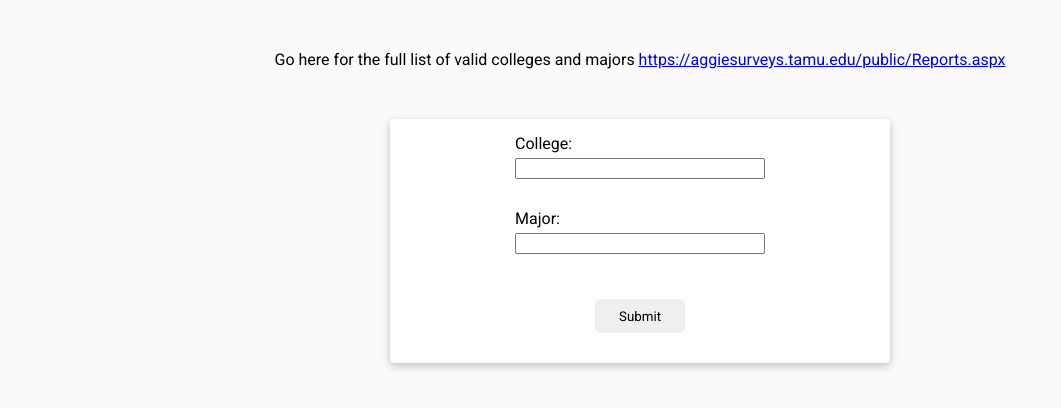
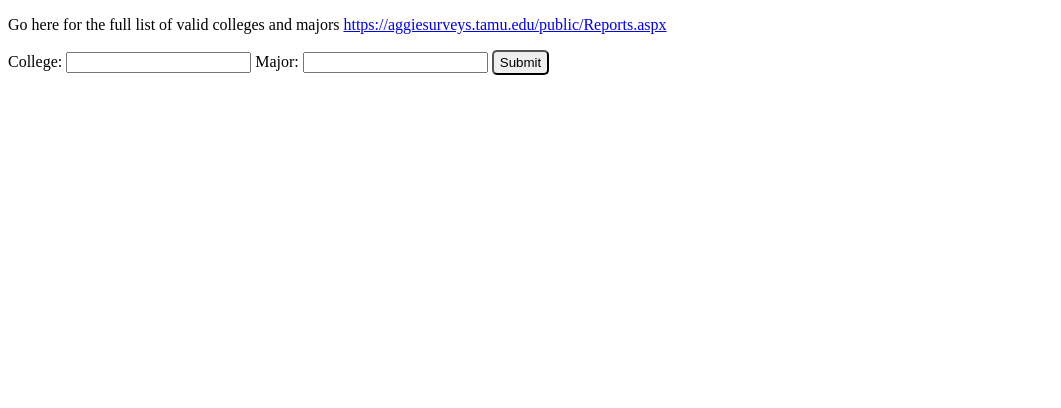
Before and after one commit to Kswierk/TamuJobWebscraper, a website: page public/index.html in a window 1280 px wide. Shown: the whole page, without its empty margins (0-1061 px from the left). Drawn offline with Linux system fonts and the light colour scheme.

Commit message:
Revert "Merge pull request #5 from Kswierk/add-css-styling"
This reverts commit 233d0347bd8b1d27e60f496f47c009d52570d662, reversing
changes made to a6732e42929abfd5a62dfa4dff526e5f85fde33e.

```diff
--- a/public/index.html
+++ b/public/index.html
@@ -5,21 +5,15 @@
     <meta charset="utf-8" />
     <script src="index.js"></script>
     <link rel="stylesheet" href="styles.css">
-    <link rel="preconnect" href="https://fonts.gstatic.com">
-    <link href="https://fonts.googleapis.com/css2?family=Roboto:wght@300;400;500&display=swap" rel="stylesheet">
 </head>
 
 <body>
-    <p id="informative">Go here for the full list of valid colleges and majors <a href="https://aggiesurveys.tamu.edu/public/Reports.aspx">https://aggiesurveys.tamu.edu/public/Reports.aspx</a></p>
+    <p>Go here for the full list of valid colleges and majors <a href="https://aggiesurveys.tamu.edu/public/Reports.aspx">https://aggiesurveys.tamu.edu/public/Reports.aspx</a></p>
     <div id="majorSearchContainer">
-        <div class="flex-wraper">
         <label for="college">College: </label>
         <input id="college" type="test" class="entry">
-    </div>
-    <div class="flex-wraper">
         <label for="major">Major: </label>
         <input id="major" type="test" class="entry">
-    </div>
         <input type="submit" id="btn">
     </div>
     <div hidden="true" id="jobSearchContainer">
--- a/public/styles.css
+++ b/public/styles.css
@@ -1,14 +1,3 @@
-*{
-    box-sizing: border-box;
-    padding:0;
-    margin: 0;
-    font-family: 'Roboto', sans-serif;
-}
-body{
-    background-color: rgb(250, 250, 250);
-
-}
-
 #companyHeader {
     cursor: pointer;
 }
@@ -23,58 +12,13 @@ body{
 
 #btn {
     border-radius: 5px;
-    border:none;
-    padding: .6rem 1.5rem;
-    margin: 30px 0;
-    cursor: pointer;
-}
-
-input:focus{
-    outline: none;
+    height: 25px;
 }
 
 #btn:disabled {
     animation: fading 2s infinite;
     -webkit-animation: fading 2s infinite;
 }
-
-
-
-#majorSearchContainer{
-    max-width: 500px;
-    display:flex;
-    flex-direction: column;
-    align-items: center;
-    margin: 0 auto;
-    box-shadow: rgba(0, 0, 0, 0.24) 0px 3px 8px;
-    background-color: white;
-    border-radius: 4px;
-}
-
-.flex-wraper{
-    display: flex;
-    flex-direction:column;
-    margin: 15px auto;
-    width: 50%;
-}
-
-label {
-    margin-bottom: 5px;
-}
-
-#major,
-#college {
-padding: 1px;
-}
-
-
-
-#informative{
-margin: 50px auto;
-text-align: center;
-}
-
-
 
 @keyframes fading {
     0% {
```
